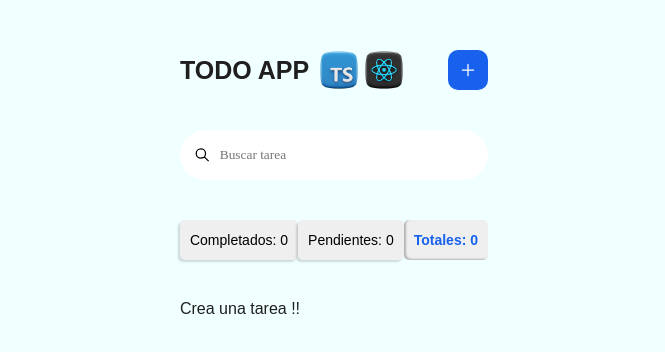
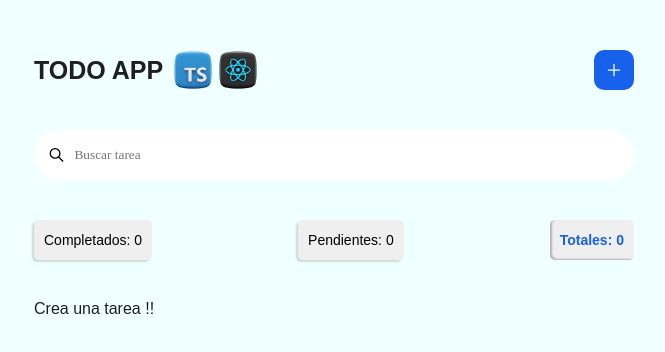
Before and after one commit to Jefersonsteven/todo-app-tsx, a React (Vite) app: page / in a window 1280 px wide. Shown: the top 352 px of the page, without its empty margins (306-971 px from the left). Built offline with nearby package versions, Linux system fonts and the light colour scheme.

Commit message:
feat: done

```diff
--- a/src/App.scss
+++ b/src/App.scss
@@ -62,6 +62,7 @@
 @media (width >= 400px) {
   .main {
     max-width: 700px;
+    width: 100%;
     gap: 40px;
     &__logo {
       width: 40px;
--- a/src/components/InfoTodos/InfoTodos.scss
+++ b/src/components/InfoTodos/InfoTodos.scss
@@ -1,6 +1,7 @@
 .info-todos {
   display: flex;
   justify-content: space-between;
+  gap: 25px;
   &__select {
     color: rgb(23, 97, 236);
     font-weight: 800;
--- a/src/components/Todos/Todos.scss
+++ b/src/components/Todos/Todos.scss
@@ -3,6 +3,7 @@
   flex-direction: column;
   gap: 20px;
   &__todo {
+    position: relative;
     min-width: 260px;
     padding: 20px;
     border-radius: 16px;
@@ -21,7 +22,6 @@
     grid-template-columns: 1fr 1fr;
     gap: 20px;
     &__todo {
-      position: relative;
       width: 260px;
     }
   }
--- a/src/globals.scss
+++ b/src/globals.scss
@@ -27,3 +27,11 @@ ul {
 button {
   cursor: pointer;
 }
+
+#root {
+  width: 100%;
+  height: 100%;
+  min-height: 100%;
+  display: flex;
+  justify-content: center;
+}
```
